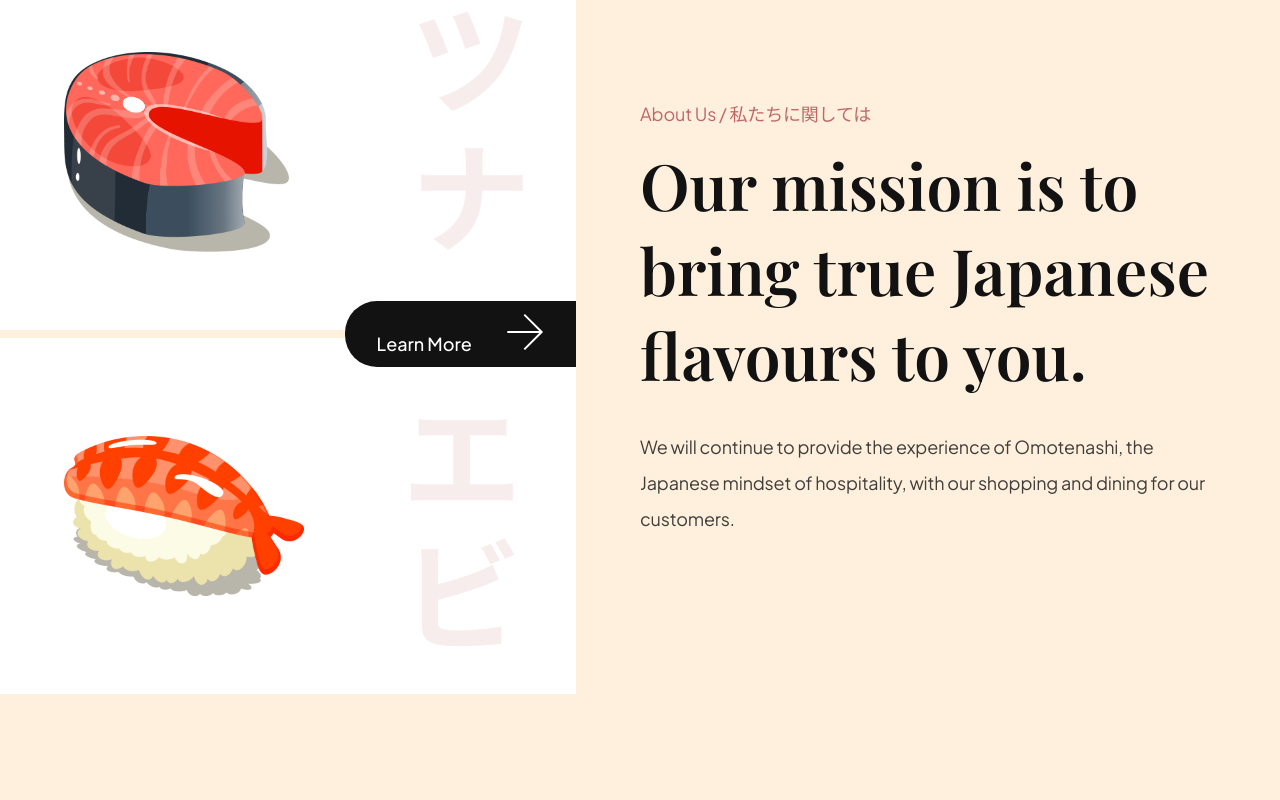
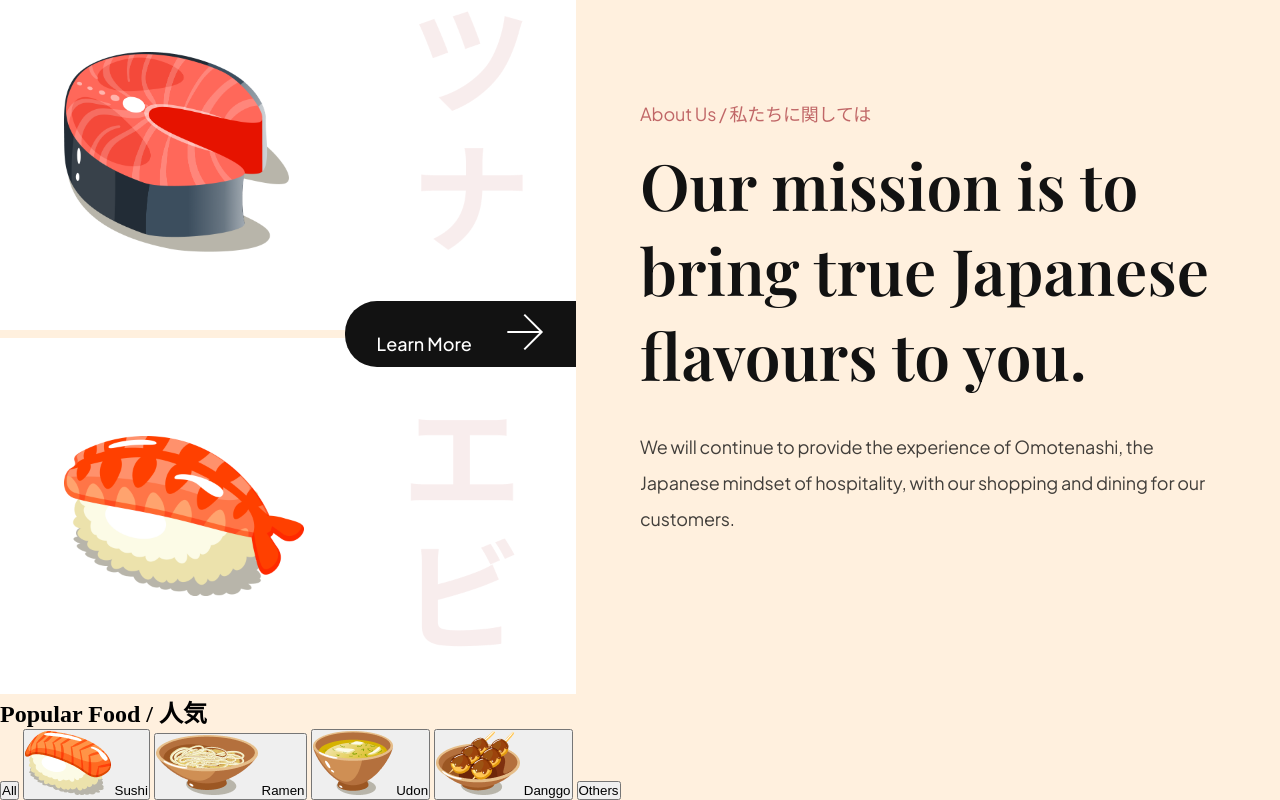
Before and after one commit to vnguyen5792/Sushi-Themed-Webiste, a website built with Vite: page index.html in a window 1280 px wide. Shown: the part 824-1624 px from the top of the page. Before the commit the page ends 1518 px from the top, so only its background shows below. Built offline with nearby package versions, Linux system fonts and the light colour scheme.

Commit message:
set up base elements for buttons within the popular food section of the html

```diff
--- a/index.html
+++ b/index.html
@@ -120,6 +120,33 @@
   </section>
   <!-- END: About Us -->
 
+  <!-- START: Popular Section -->
+  <div class="popular-foods" id="menu">
+    <h2 class="popular-foods__title">Popular Food / 人気</h2>
+
+    <div class="popular-foods__filters sushi__hide-scrollbar">
+      <button class="popular-foods__filter-btn active">All</button>
+      <button class="popular-foods__filter-btn">
+        <img src="assets/sushi-9.png" alt="sushi 9">
+        Sushi
+      </button>
+      <button class="popular-foods__filter-btn">
+        <img src="assets/sushi-8.png" alt="sushi 8">
+        Ramen
+      </button>
+      <button class="popular-foods__filter-btn">
+        <img src="assets/sushi-7.png" alt="sushi 7">
+        Udon
+      </button>
+      <button class="popular-foods__filter-btn">
+        <img src="assets/sushi-6.png" alt="sushi 6">
+        Danggo
+      </button>
+      <button class="popular-foods__filter-btn">Others</button>
+    </div>
+  </div>
+  <!-- END: Popular Section -->
+
   <script src="js/script.js" type="module"></script>
 </body>
 </html>
```
